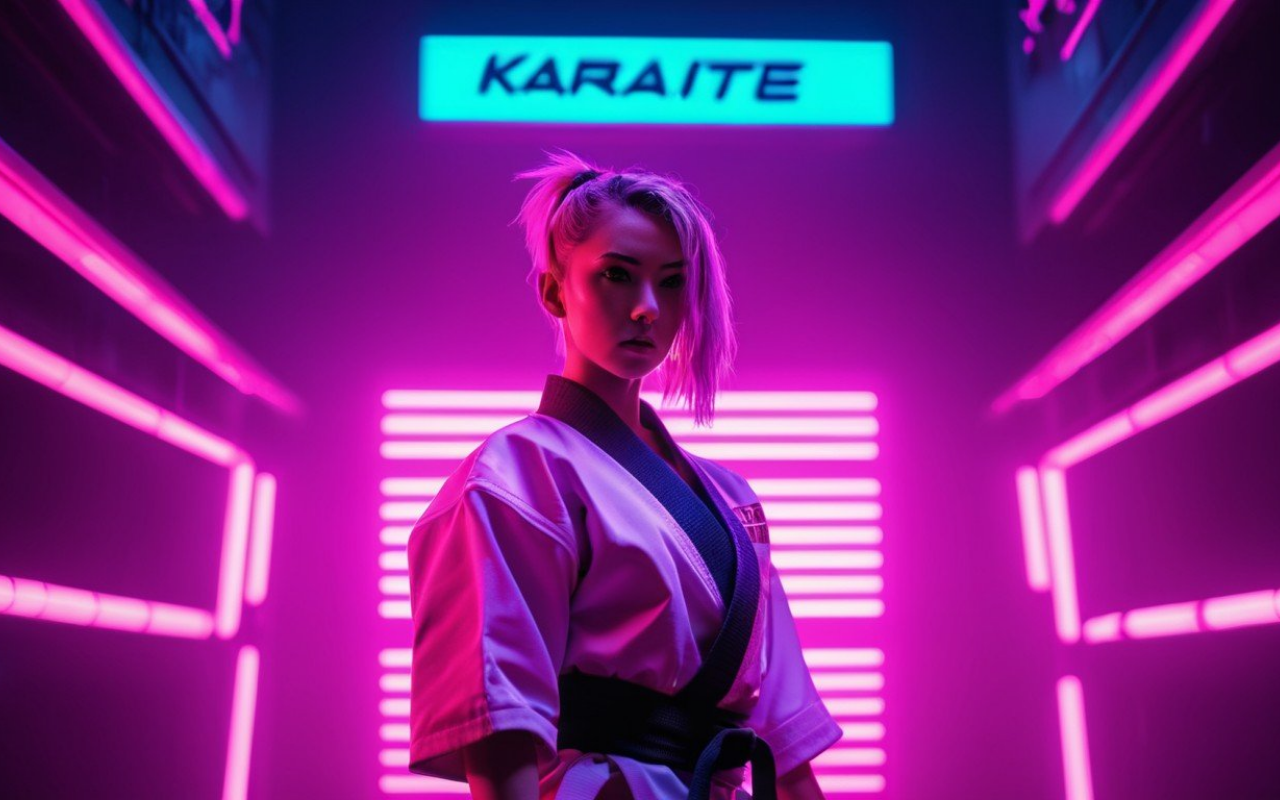
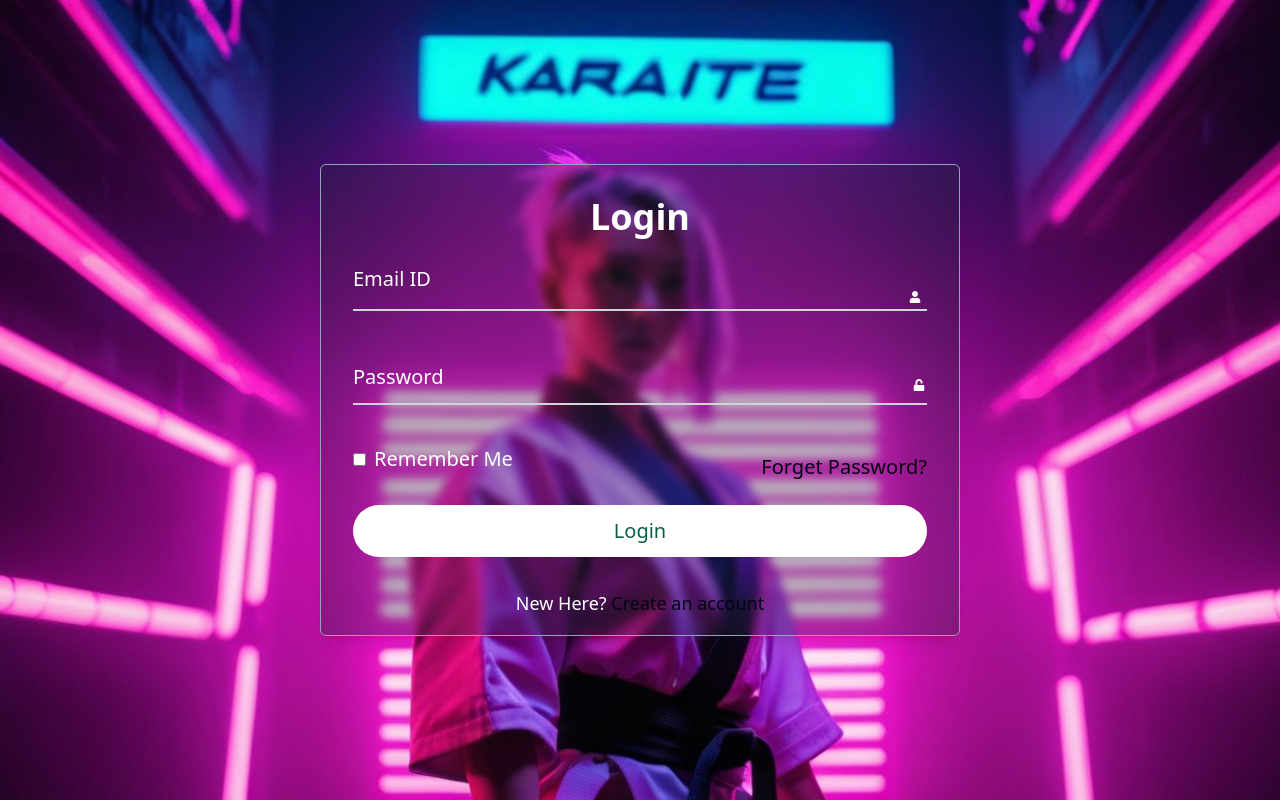
Before and after one commit to boobalan3484/bk-adminmodule, a React (Vite) app: page / in a window 1280 px wide. Before the commit this address had no page. Built offline with nearby package versions, Linux system fonts and the light colour scheme.

Commit message:
a small change

```diff
--- a/src/Auth.jsx
+++ b/src/Auth.jsx
@@ -8,7 +8,8 @@
         <div>
            <div className=' text-white h-[100vh] flex justify-center items-center bg-cover  md:bg-cover sm:bg-cover md:bg-hero-pattern bg-center bg-footer-texture'>
        <Routes>
-        <Route path="Login" element={<Login />} />
+
+        <Route path="/" element={<Login />} />
         <Route path="Register" element={<Register />} />
        </Routes>
             </div>
```
